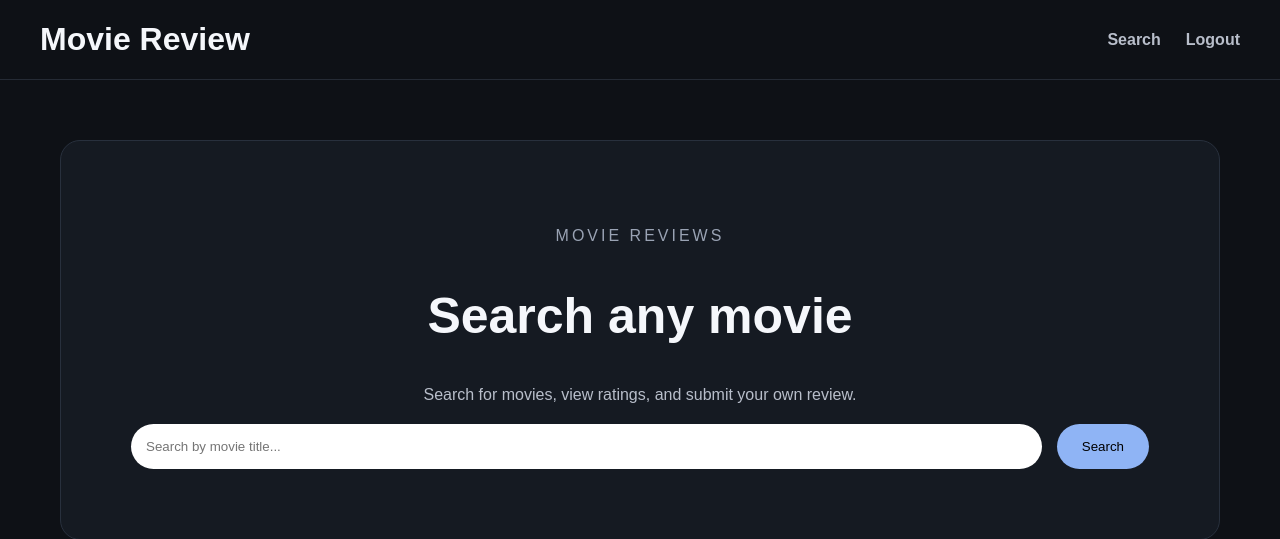
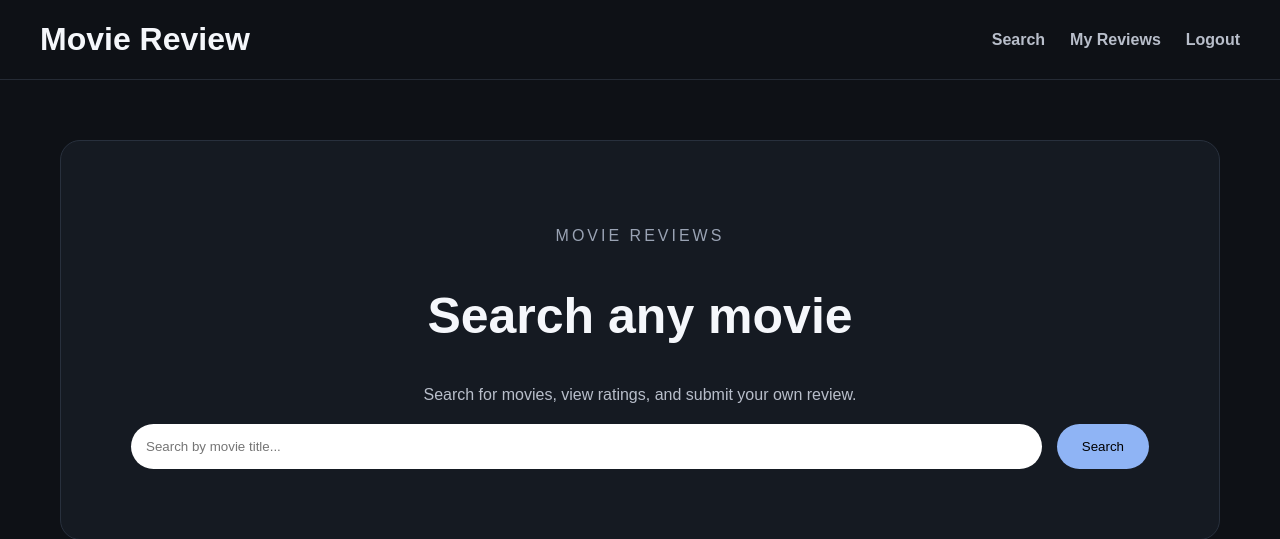
Before and after one commit to JonathanGott/EECS447Project, a PHP site: page /index.php in a window 1280 px wide. Shown: the top 539 px of the page. Run offline with PHP 8.4, Linux system fonts and the light colour scheme; the visitor is signed in with stand-in values (Sample User, id 1).

Commit message:
Add 'My Reviews' link to navigation
Added link to 'My Reviews' for logged-in users.

```diff
--- a/index.php
+++ b/index.php
@@ -18,6 +18,7 @@
     <a href="index.php">Search</a>
 
     <?php if (isset($_SESSION["user_id"])): ?>
+      <a href="my_reviews.php">My Reviews</a>
       <a href="logout.php">Logout</a>
     <?php else: ?>
       <a href="login.php">Login</a>
```
